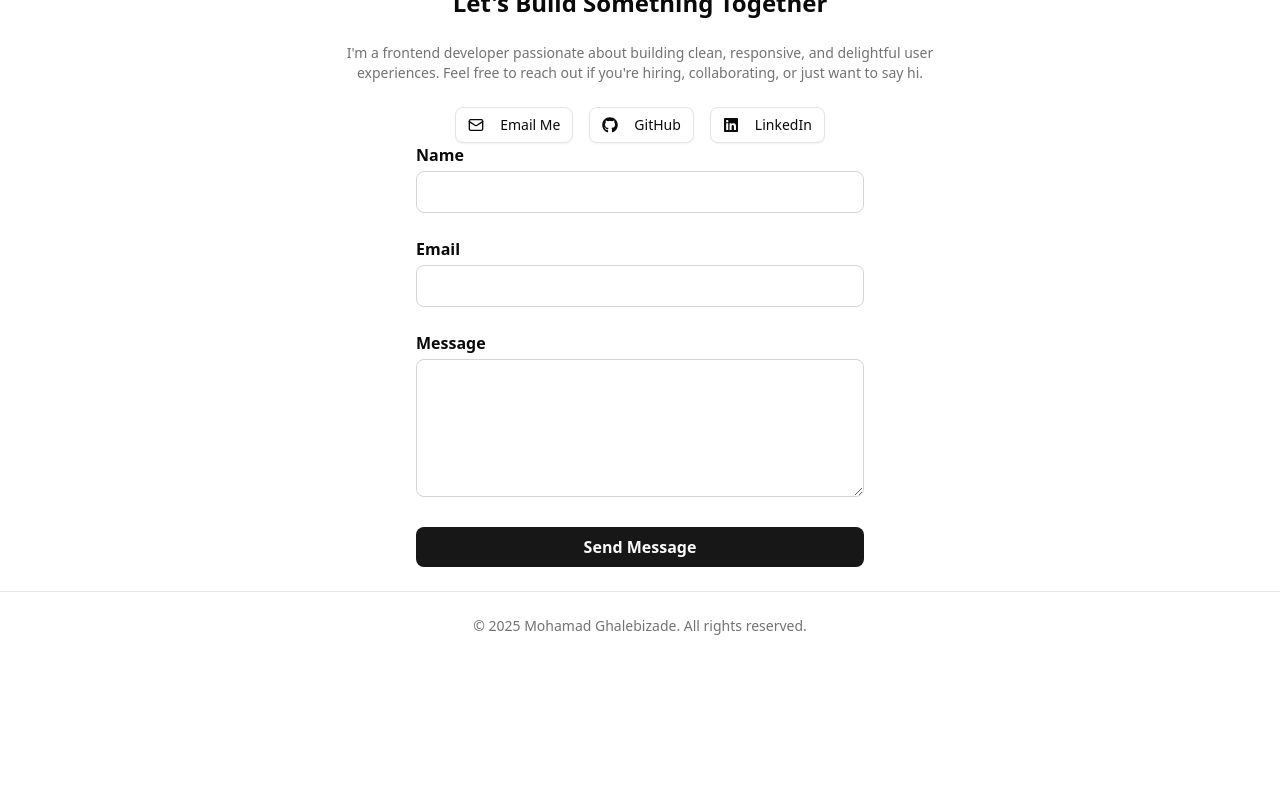
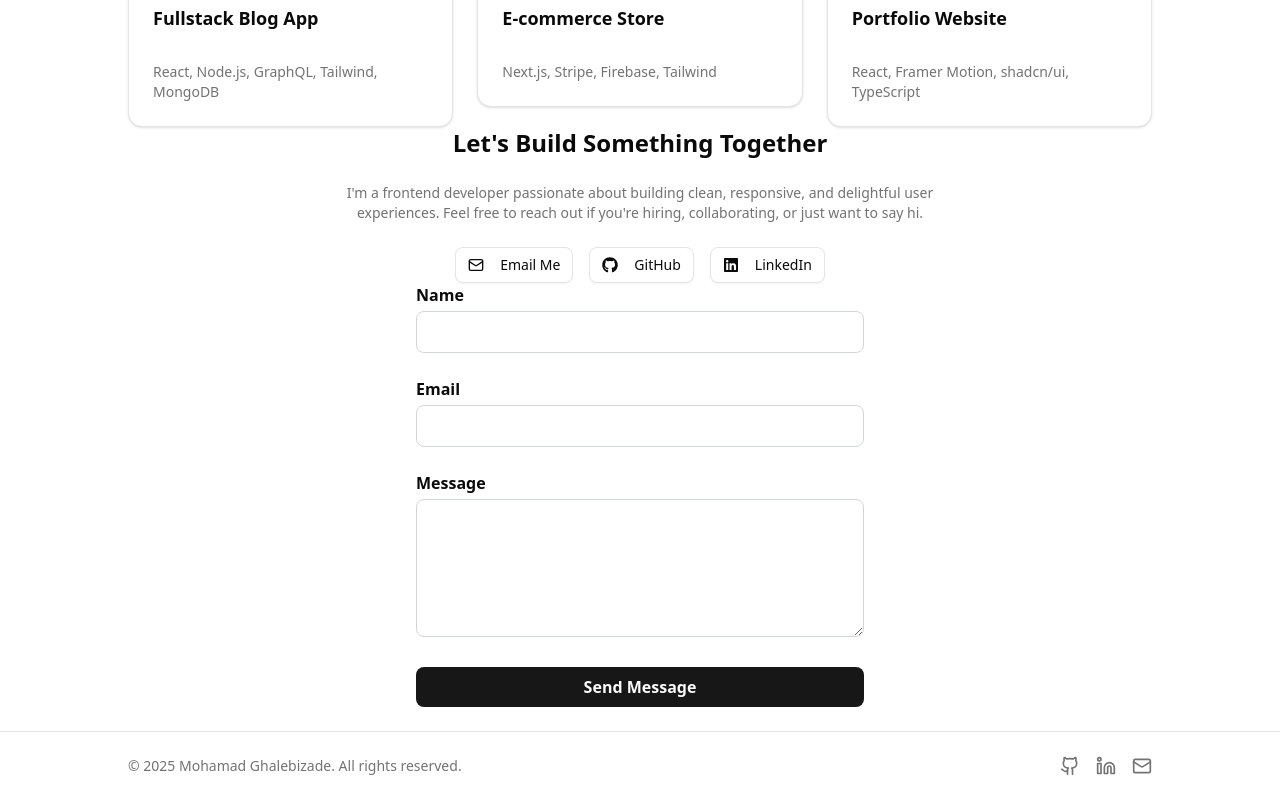
Before and after one commit to Mohamad-Gh/MyPortfolio, a React (Vite) app: page / in a window 1280 px wide. Shown: the part 1334-2134 px from the top of the page. Before the commit the page ends 1994 px from the top, so only its background shows below. Built offline with nearby package versions, Linux system fonts and the light colour scheme.

Commit message:
add skillsOrbit

```diff
--- a/src/components/Footer.tsx
+++ b/src/components/Footer.tsx
@@ -1,10 +1,46 @@
+import { Github, Linkedin, Mail } from "lucide-react";
+import { Link } from "react-router-dom";
+
 export default function Footer() {
   return (
-    <footer className="border-t py-6 text-center text-sm text-muted-foreground">
-      <p>
-        &copy; {new Date().getFullYear()} Mohamad Ghalebizade. All rights
-        reserved.
-      </p>
+    <footer className="w-full border-t border-border py-6 px-4 md:px-8 text-sm text-muted-foreground">
+      <div className="max-w-5xl mx-auto flex flex-col md:flex-row items-center justify-between gap-4">
+        <p className="text-center md:text-left">
+          © {new Date().getFullYear()} Mohamad Ghalebizade. All rights reserved.
+        </p>
+        <div className="flex items-center gap-4">
+          <a
+            href="https://github.com/your-github" // replace with your link
+            target="_blank"
+            rel="noopener noreferrer"
+            aria-label="GitHub"
+          >
+            <Github className="w-5 h-5 hover:text-primary transition-colors" />
+          </a>
+          <a
+            href="https://linkedin.com/in/your-linkedin" // replace with your link
+            target="_blank"
+            rel="noopener noreferrer"
+            aria-label="LinkedIn"
+          >
+            <Linkedin className="w-5 h-5 hover:text-primary transition-colors" />
+          </a>
+          <a
+            href="mailto:your@email.com" // replace with your email
+            aria-label="Email"
+          >
+            <Mail className="w-5 h-5 hover:text-primary transition-colors" />
+          </a>
+          {/* Optional: Resume link */}
+          {/* <Link
+            to="/resume.pdf"
+            target="_blank"
+            className="hover:text-primary transition-colors"
+          >
+            Resume
+          </Link> */}
+        </div>
+      </div>
     </footer>
   );
 }
--- a/src/pages/Home.tsx
+++ b/src/pages/Home.tsx
@@ -3,6 +3,7 @@ import Skills from "@/components/Skills";
 import ProjectsPreview from "@/components/ProjectPreview";
 import AboutContact from "@/components/AboutContact";
 import ContactForm from "@/components/ContactForm";
+import SkillsOrbit from "@/components/skills/SkillsOrbit";
 // import { useEffect, useState } from "react";
 
 export default function App() {
@@ -41,6 +42,8 @@ export default function App() {
         <div className="max-w-5xl mx-auto">
           {/* Hero Section */}
           <section className="text-center mt-20">
+            <div className="flex">
+              <div className="w-1/2">
                 {
                   <motion.img
                     src={"https://picsum.photos/400"}
@@ -68,6 +71,12 @@ export default function App() {
                 >
                   Frontend Developer • React • Tailwind CSS • GraphQL
                 </motion.p>
+              </div>
+
+              <div className="w-1/2">
+                <SkillsOrbit />
+              </div>
+            </div>
           </section>
           {/* about section */}
           <section className="mt-16 max-w-3xl mx-auto text-center text-muted-foreground">
```
Lines whose indentation alone changed are shown as unchanged.
